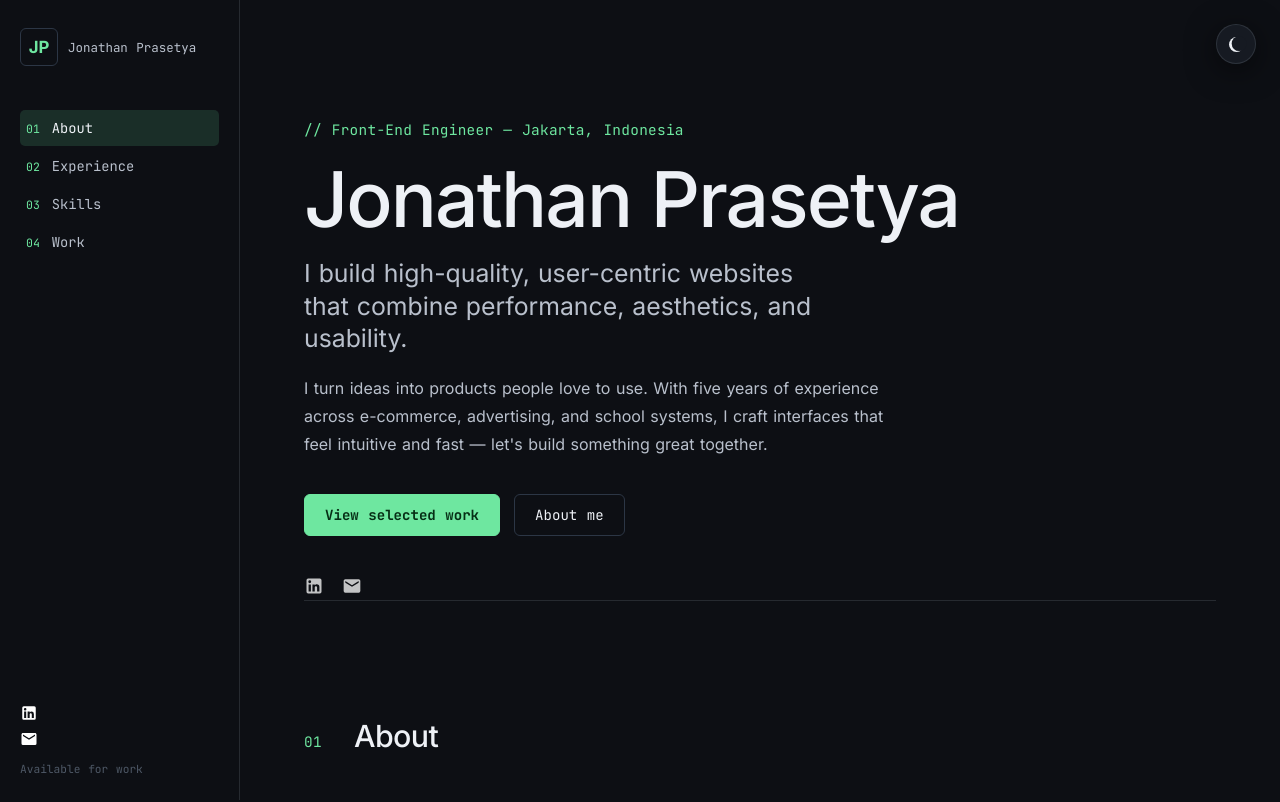
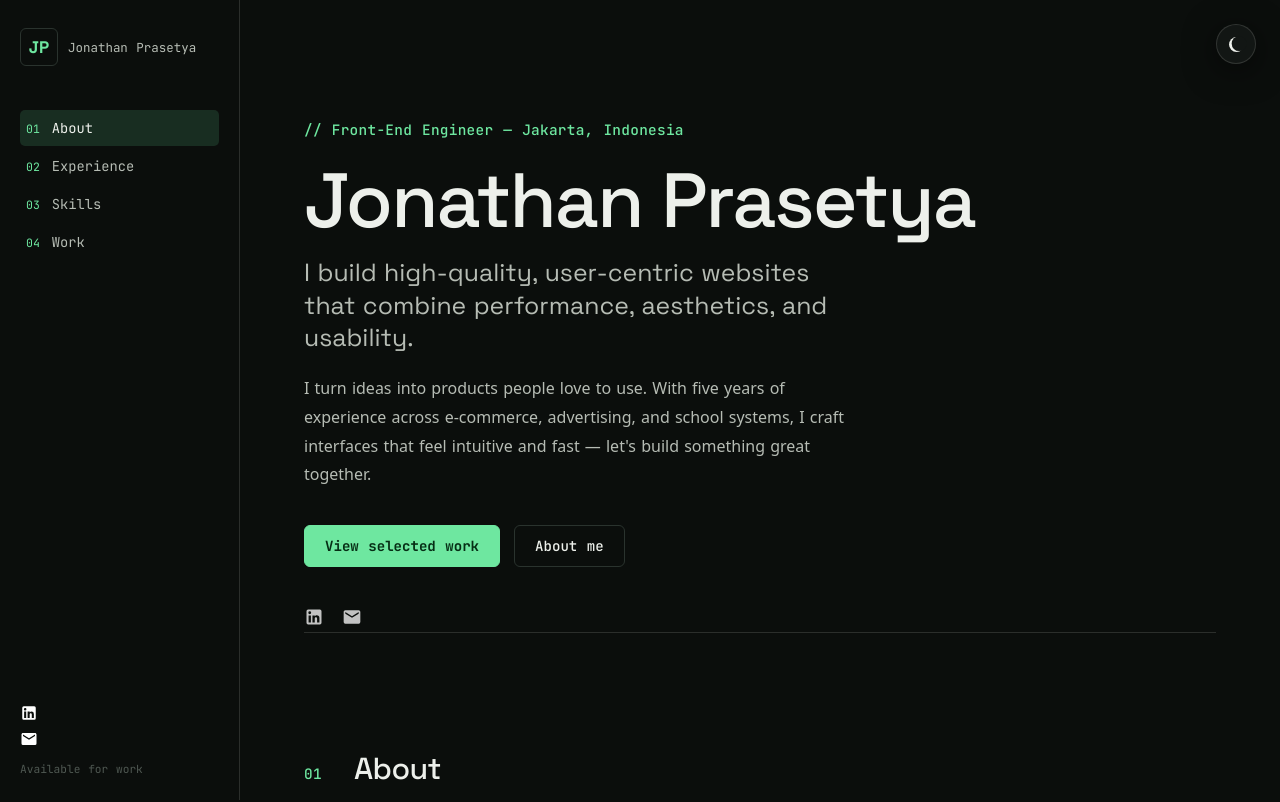
Before and after one commit to joepw/joepw.github.io, a Nuxt app: page / in a window 1280 px wide. Shown: the top 802 px of the page. Built offline with nearby package versions, Linux system fonts and the light colour scheme.

Commit message:
feat: add editorial-green theme (Space Grotesk + mint green, roomier paragraph spacing)

```diff
--- /dev/null
+++ b/app/assets/themes/editorial-green.css
@@ -0,0 +1,109 @@
+/* ============================================================
+   THEME: editorial-green
+   Direction 5/5 — community pick: editorial-mono typography
+   (Space Grotesk display + JetBrains Mono labels + system body)
+   with the brittany-vibe green accent and roomier paragraph
+   spacing for hero, about, experience, and work copy.
+
+   Defines tokens + presentation overrides. Loaded AFTER main.css.
+   ============================================================ */
+
+@import url('https://fonts.googleapis.com/css2?family=JetBrains+Mono:wght@400;500;700&family=Space+Grotesk:wght@400;500;700&display=swap');
+
+/* --- Dark theme (default) --- */
+:root,
+html[data-theme='dark'] {
+  color-scheme: dark;
+
+  /* Type */
+  --font-display: 'Space Grotesk', ui-sans-serif, system-ui, sans-serif;
+  --font-body: ui-sans-serif, system-ui, -apple-system, BlinkMacSystemFont, 'Segoe UI', Roboto, 'Helvetica Neue', Arial, sans-serif;
+  --font-mono: 'JetBrains Mono', ui-monospace, 'SF Mono', 'Cascadia Code', Menlo, Consolas, 'Liberation Mono', monospace;
+
+  /* Color */
+  --color-bg: #0b0e0c;
+  --color-surface: #121614;
+  --color-surface-2: #1a201d;
+  --color-text: #edf0eb;
+  --color-text-soft: #b6bcb4;
+  --color-muted: #838b85;
+  --color-faint: #4f5852;
+  --color-border: rgba(237, 240, 235, 0.14);
+  --color-border-strong: #2a332e;
+  --color-link: #edf0eb;
+  --color-accent: #6ee7a0;
+  --color-accent-strong: #3ecf84;
+  --color-accent-soft: rgba(110, 231, 160, 0.14);
+  --color-on-accent: #062e15;
+  --color-hover-bg: #1e2622;
+  --color-overlay: rgba(0, 0, 0, 0.92);
+  --color-screen-fade: #0b0e0c;
+  --shadow: 0 6px 32px rgba(0, 0, 0, 0.55);
+  --shimmer-a: #262d29;
+  --shimmer-b: #121614;
+  --icon-filter: none;
+}
+
+/* --- Light theme --- */
+html[data-theme='light'] {
+  color-scheme: light;
+
+  --font-display: 'Space Grotesk', ui-sans-serif, system-ui, sans-serif;
+  --font-body: ui-sans-serif, system-ui, -apple-system, BlinkMacSystemFont, 'Segoe UI', Roboto, 'Helvetica Neue', Arial, sans-serif;
+  --font-mono: 'JetBrains Mono', ui-monospace, 'SF Mono', 'Cascadia Code', Menlo, Consolas, 'Liberation Mono', monospace;
+
+  --color-bg: #f4f6f3;
+  --color-surface: #fffdfb;
+  --color-surface-2: #e9ebe4;
+  --color-text: #1e2420;
+  --color-text-soft: #525a54;
+  --color-muted: #787f79;
+  --color-faint: #a5aca4;
+  --color-border: rgba(30, 36, 32, 0.14);
+  --color-border-strong: #232a25;
+  --color-link: #1e2420;
+  --color-accent: #1da862;
+  --color-accent-strong: #178a4f;
+  --color-accent-soft: rgba(29, 168, 98, 0.14);
+  --color-on-accent: #f2fdf6;
+  --color-hover-bg: #e8eae2;
+  --color-overlay: rgba(255, 255, 255, 0.94);
+  --color-screen-fade: #f4f6f3;
+  --shadow: 0 6px 30px rgba(46, 58, 50, 0.16);
+  --shimmer-a: #ebece6;
+  --shimmer-b: #dfe1da;
+  --icon-filter: invert(1);
+}
+
+/* ============================================================================
+   Direction-specific presentation — EDITORIAL-GREEN personality
+   Editorial-mono structure with green accent and airier paragraph
+   rhythm for the hero intro, about copy, experience and work
+   descriptions.
+   ============================================================================ */
+
+.hero-intro,
+.about-paragraph,
+.exp-desc,
+.work-desc {
+  line-height: 1.8;
+}
+
+.exp-desc,
+.work-desc {
+  max-width: 62ch;
+}
+
+.section {
+  padding: 112px 0;
+}
+
+.section-heading {
+  margin-bottom: 52px;
+}
+
+@media (max-width: 900px) {
+  .section {
+    padding: 88px 0;
+  }
+}
--- a/nuxt.config.ts
+++ b/nuxt.config.ts
@@ -8,7 +8,7 @@ export default defineNuxtConfig({
   modules: ['@nuxt/eslint'],
 
   // Global CSS loaded for every page
-  css: ['~/assets/css/main.css', '~/assets/themes/brittany-vibe.css'],
+  css: ['~/assets/css/main.css', '~/assets/themes/editorial-green.css'],
 
   // GitHub Pages requires URLs to be served from the repo root.
   // No baseURL is set because the site is deployed at https://joepw.github.io.
```
